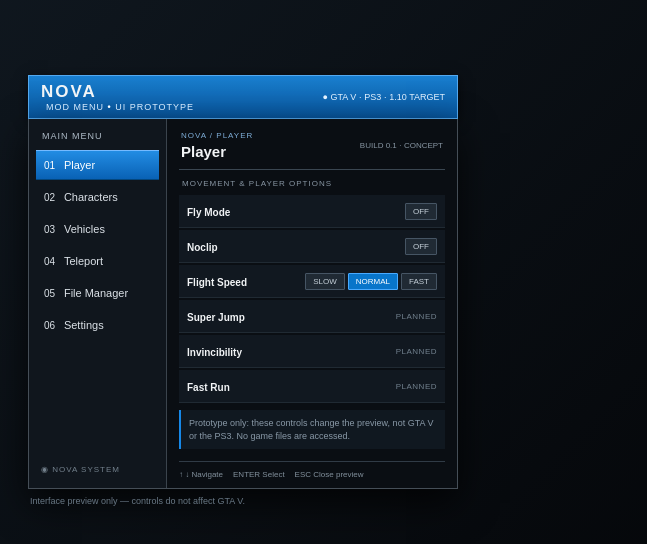
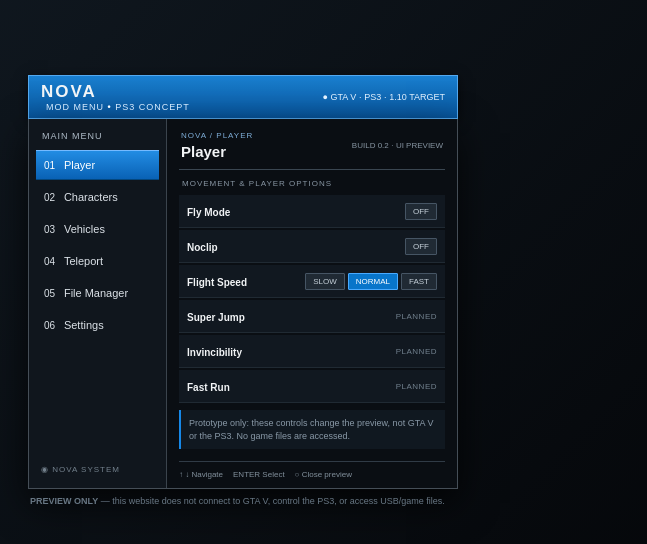
Before and after one commit to Majedo67/NOVA-Mod-Menu, a plain HTML site: page index.html in a window 1280 px wide. Shown: the part 106-650 px from the top of the page, without its empty margins (0-647 px from the left). Drawn offline with Linux system fonts and the light colour scheme.

Commit message:
Build complete NOVA menu preview and module plan

```diff
--- a/index.html
+++ b/index.html
@@ -7,7 +7,7 @@
 </head>
 <body>
 <main class="shell">
-<header class="topbar"><div class="brand"><span class="mark">N</span><div><h1>NOVA</h1><p>MOD MENU <b>•</b> UI PROTOTYPE</p></div></div><div class="status">● GTA V · PS3 · 1.10 TARGET</div></header>
+<header class="topbar"><div class="brand"><span class="mark">N</span><div><h1>NOVA</h1><p>MOD MENU <b>•</b> PS3 CONCEPT</p></div></div><div class="status">● GTA V · PS3 · 1.10 TARGET</div></header>
 <section class="menu">
 <aside class="sidebar"><p class="eyebrow">MAIN MENU</p><nav id="tabs">
 <button class="tab active" data-tab="player">01 <span>Player</span></button>
@@ -17,7 +17,8 @@
 <button class="tab" data-tab="files">05 <span>File Manager</span></button>
 <button class="tab" data-tab="settings">06 <span>Settings</span></button>
 </nav><div class="sidefoot">◉ NOVA SYSTEM</div></aside>
-<section class="content"><div class="heading"><div><p class="eyebrow">NOVA / <span id="crumb">PLAYER</span></p><h2 id="title">Player</h2></div><small>BUILD 0.1 · CONCEPT</small></div><div id="panel" class="panel"></div><footer><span>↑ ↓ Navigate</span><span>ENTER Select</span><span>ESC Close preview</span></footer></section>
-</section><p class="disclaimer">Interface preview only — controls do not affect GTA V.</p>
+<section class="content"><div class="heading"><div><p class="eyebrow">NOVA / <span id="crumb">PLAYER</span></p><h2 id="title">Player</h2></div><small>BUILD 0.2 · UI PREVIEW</small></div><div id="panel" class="panel" aria-live="polite"></div><footer><span>↑ ↓ Navigate</span><span>ENTER Select</span><span>○ Close preview</span></footer></section>
+</section>
+<p class="disclaimer"><strong>PREVIEW ONLY</strong> — this website does not connect to GTA V, control the PS3, or access USB/game files.</p>
 </main><script src="script.js"></script>
 </body></html>
```
